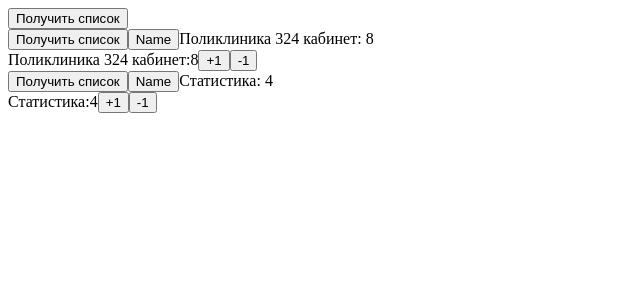
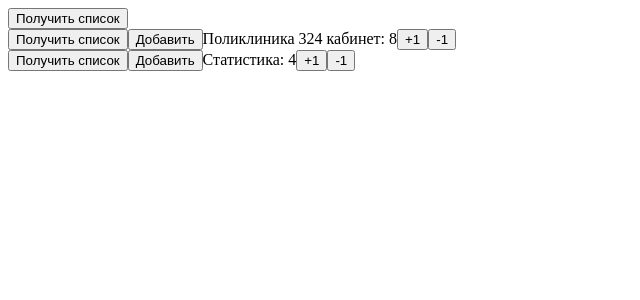
Before and after one commit to Boowar/league-of-question, a React (Create React App) app: page / in a window 1280 px wide. Shown: the top 300 px of the page, without its empty margins (0-640 px from the left). Built offline with nearby package versions, Linux system fonts and the light colour scheme.

Commit message:
add new item

```diff
--- a/src/components/Item.tsx
+++ b/src/components/Item.tsx
@@ -1,7 +1,5 @@
 import { FC } from 'react'
 import { useActions } from '../hooks/useActions'
-import { useTypedSelector } from '../hooks/useTypedSelector'
-import { IItem } from '../models/IItem'
 
 interface ItemProps {
   id: number | string
@@ -10,18 +8,13 @@ interface ItemProps {
 }
 
 const Item:FC<ItemProps> = (props) => {
-  const item = useTypedSelector(state => state.item.items)
-  const index = item.findIndex(item =>  item.id === props.id)
-  console.log(item[index].id)
-  const {incCountItem, decCountItem, fetchItems} = useActions()
+  const {incCountItem, decCountItem, fetchItems, addItem} = useActions()
 
   return (
     <div>
     <button onClick={()=> fetchItems()}>Получить список</button>
-    <button onClick={()=> console.log('item')}>Name</button>
+    <button onClick={()=> addItem(String(prompt()))}>Добавить</button>
     {props.name}: {props.count}
-    <br/>
-    {item[index].name}:{item[index].count}
     <button onClick={()=> incCountItem(props.id)}>+1</button>
     <button onClick={()=> decCountItem(props.id)}>-1</button>
     </div>
--- a/src/store/redusers/item/action-creators.ts
+++ b/src/store/redusers/item/action-creators.ts
@@ -1,10 +1,11 @@
 import ItemService from "../../../api/ItemService";
 import { IItem } from "../../../models/IItem";
 import {AppDispatch} from "../../index";
-import {IncCountItemAction, DecCountItemAction, ItemActionEnum, SetErrorAction, SetItemAction} from './types'
+import {IncCountItemAction, DecCountItemAction, ItemActionEnum, SetErrorAction, SetItemAction, AddItemAction} from './types'
 
 export const ItemActionCreators = {
 setItem: (payload: Array<IItem>): SetItemAction => ({type: ItemActionEnum.SET_ITEM, payload}),
+addItem: (payload: string): AddItemAction => ({type: ItemActionEnum.ADD_ITEM, payload}),
 setError: (payload: string): SetErrorAction => ({type: ItemActionEnum.SET_ERROR, payload}),
 incCountItem: (payload: number | string): IncCountItemAction => ({type: ItemActionEnum.INC_COUNT_ITEM, payload}),
 decCountItem: (payload: number | string): DecCountItemAction => ({type: ItemActionEnum.DEC_COUNT_ITEM, payload}),
--- a/src/store/redusers/item/index.ts
+++ b/src/store/redusers/item/index.ts
@@ -1,3 +1,4 @@
+import { IItem } from "../../../models/IItem";
 import { ItemAction, ItemActionEnum, ItemState } from "./types";
 
 const initialState: ItemState = {
@@ -7,7 +8,8 @@ const initialState: ItemState = {
 export default function itemReducer(state = initialState, action: ItemAction): ItemState {
     switch (action.type){
         case ItemActionEnum.ADD_ITEM:
-            return {...state,  }
+            const newItem:IItem = {id: state.items.length + 1, name: action.payload, count:0}
+            return {...state,  items: [...state.items, newItem]}
         case ItemActionEnum.DEL_ITEM:
             return {...state,  }
         case ItemActionEnum.SET_ITEM:
--- a/src/store/redusers/item/types.ts
+++ b/src/store/redusers/item/types.ts
@@ -20,7 +20,7 @@ export interface SetItemAction {
 
 export interface AddItemAction {
     type: ItemActionEnum.ADD_ITEM;
-    payload: Array<IItem> | [];
+    payload: Array<IItem> | [] | string;
 }
 
 export interface DelItemAction {
```
